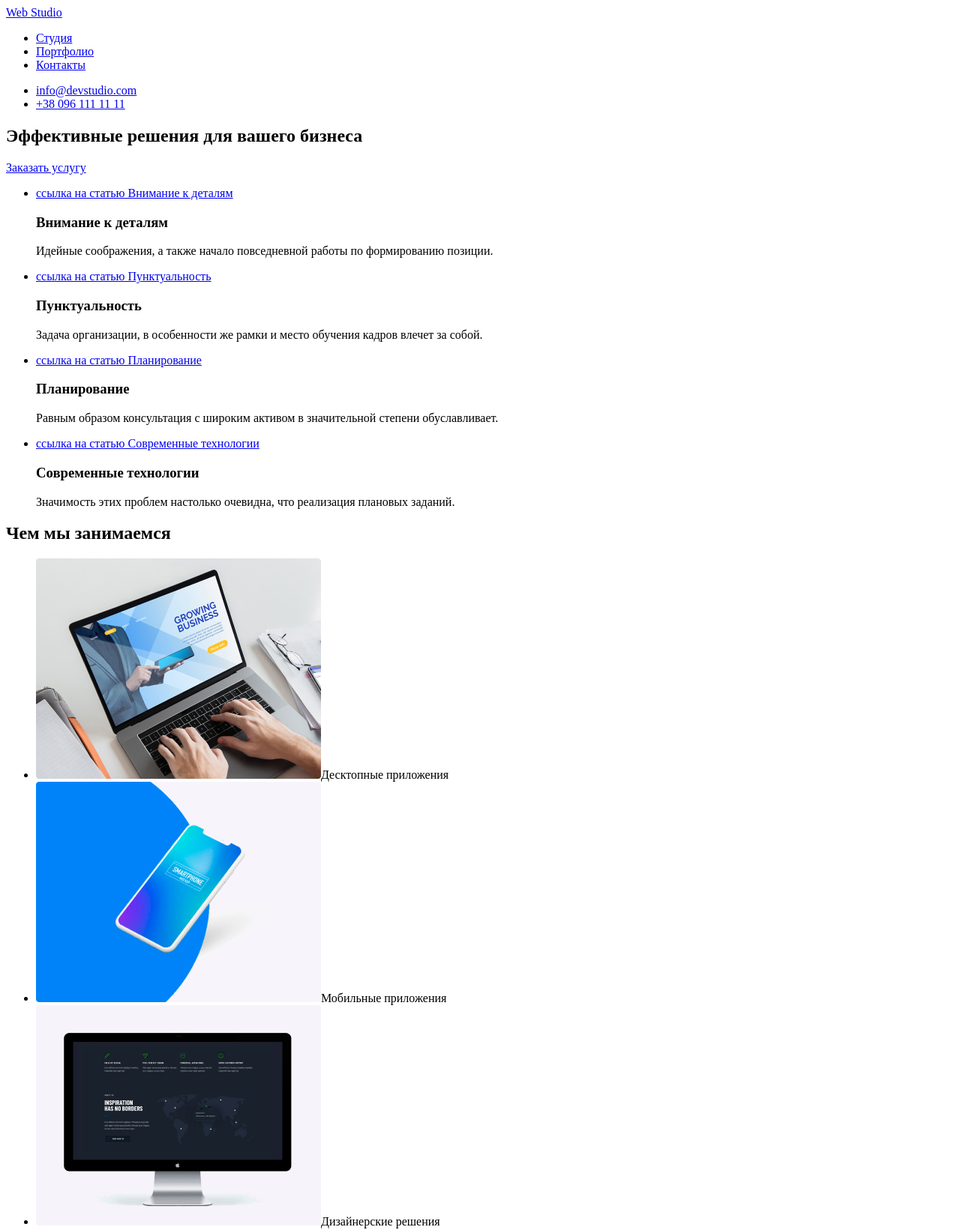
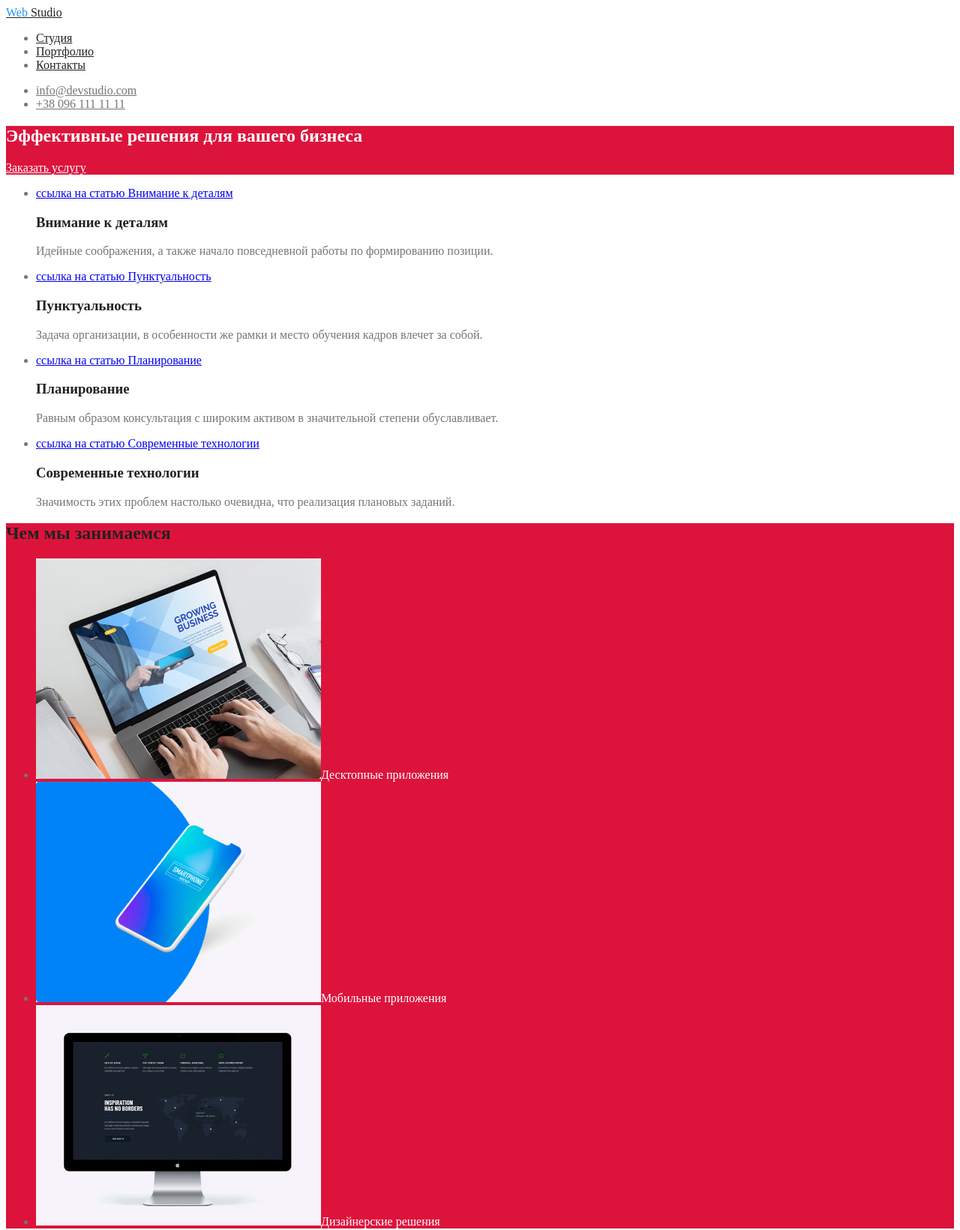
Before and after one commit to vbd4eva/-goit-markup-hw-02, a plain HTML site: page index.html in a window 1280 px wide. Shown: the top 1641 px of the page at 75% size. Drawn offline with Linux system fonts and the light colour scheme.

Commit message:
Добавляет классы в html и цвет текста в css

```diff
--- a/css/styles.css
+++ b/css/styles.css
@@ -16,9 +16,9 @@
 */
 
 /*   --color-accent: #2196F3;
-        1. буквы "Web" логотипа в Шапке
-        1.1 буквы "Web" логотипа в Футере
-        2. nav a:hover
+(+)        1. буквы "Web" логотипа в Шапке
+(+)        1.1 буквы "Web" логотипа в Футере
+(+)        2. nav a:hover, a:focus
         3. border-bottom для текушей страницы
         4. цвет фона для .button
         5. :hover инфографики секции "Особенности" - background-color
@@ -27,39 +27,37 @@
         7. :hover Логотипов компаний секции "Постоянные клиенты"
 */
 
-/*  #ffffff - white
-      1. basic background color
-      2. hero h1 color
-      3. .button{ color }
+/*  #ffffff - white (--color-white) (--color-background-primary)
+(+)   1. basic background color
+(+)      2. hero h1 color
+(+)      3. .button{ color }
       4. :hover инфографики секции "Особенности" - color
-      5. span{color} секции "Чем мы занимаемся"
+(+)      5. .activity-title{color} секции "Чем мы занимаемся"
       6. .team-card{background:color;}
-      7. Буквы "Studio" логотипа в Футере
-      8. Физический адресс в Футере
-      9. color "Призыва" в Футере
+(+)      7. Буквы "Studio" логотипа в Футере
+(+)     8. Физический адресс в Футере
+(+)      9. color "Призыва" в Футере
       10. Цвет иконок соц.сетей в Футере
 */
 
-/*  #212121 - black
-    1. Буквы "Studio" логотипа в Шапке
-    1.1 nav a {color} цвет ссылок навигации в шапке
-    2. h3{color} секции "Особенности"
-    3. h2{color} секции "Чем мы занимаемся"
-    4. h2,h3{color} секции "Наша команда"
-    5. h2{color} секции "Постоянные клиенты"
-
-
+/* (+)  #212121 - black --color-text-title:#212121;
+(+)  1. Буквы "Studio" логотипа в Шапке
+(+)  1.1 nav a {color} цвет ссылок навигации в шапке
+(+)  2. h3{color} секции "Особенности"
+(+)  3. h2{color} секции "Чем мы занимаемся"
+(+)  4. h2,h3{color} секции "Наша команда"
+(+)  5. h2{color} секции "Постоянные клиенты"
 */
 
-/*  #2F303A - black #2
-    1. Footer background-color
+/* (+) #2F303A - black #2
+(+)    1. Footer background-color
 */
 
-/*  #757575 - grey
-    1. .contacts {color} в Шапке
-    2. body {color}
-      2.1 текст екции "Особенности"
-      2.2 текст екции "Наша команда"
+/*(+)  #757575 - grey --color-text-primary
+(+)    1. .contacts {color} в Шапке
+(+) 2. body {color}
+      2.1 текст cекции "Особенности"
+      2.2 текст секции "Наша команда"
 */
 
 /*  #AFB1B8 - light grey
@@ -68,13 +66,13 @@
 
 */
 
-/*  #F5F4FA - light light grey
+/*  #F5F4FA - light light grey  --color-background-secondary: #F5F4FA;
     1. background-color инфографики секции "Особенности"
     2. background-color секции "Наша команда"
 */
 
 /*
-rgba(255, 255, 255, 0.6); - цвет текста <address> в футере
+(+) rgba(255, 255, 255, 0.6); - цвет текста <address> в футере
 
 rgba(255, 255, 255, 0.1)
     1. цвет фона :hover иконок соц сетей
@@ -87,3 +85,74 @@ rgba(47, 48, 58, 0.8);
     1. span{ background-color } секции "Чем мы занимаемся"
 
 */
+:root {
+  --color-accent: #2196f3;
+  --color-white: #ffffff;
+  --color-text-primary: #757575;
+  --color-text-title: #212121;
+  --color-background-primary: #ffffff;
+  --color-background-secondary: #f5f4fa;
+}
+
+/* Основные компоненты разметки */
+.page {
+  color: var(--color-text-primary);
+  background-color: var(--color-background-primary);
+}
+/* Заголовки */
+h2,
+h3 {
+  color: var(--color-text-title);
+}
+
+/* Логотип */
+.logo.white {
+  color: var(--color-white);
+}
+/* Кнопка */
+.btn {
+  color: var(--color-white);
+}
+/* Добавляет акцент */
+.accent-text,
+.accent-hover:hover,
+.accent-hover:focus {
+  color: var(--color-accent);
+}
+.white-text {
+  color: var(--color-white);
+}
+
+/* Шапка сайта */
+
+/* Навигация по страницам сайта */
+.nav-link {
+  color: var(--color-text-title);
+}
+
+/* Контакты в "Шапке" */
+.contacts-link {
+  color: var(--color-text-primary);
+}
+
+/* Герой */
+
+.hero-title {
+  color: var(--color-white);
+}
+
+/* Чем мы занимаемся */
+
+.activity-title {
+  color: var(--color-white);
+}
+
+/* Подвал */
+.page-footer {
+  background-color: #2f303a;
+}
+.footer-address {
+  color: rgba(255, 255, 255, 0.6);
+}
+
+.copyright { color:rgba(255, 255, 255, 0.4);}
--- a/index.html
+++ b/index.html
@@ -6,31 +6,41 @@
     <title>Домашняя работа №1</title>
     <link rel="stylesheet" href="./css/styles.css" />
   </head>
-  <body>
+  <body class="page">
     <!-- Шапка сайта -->
-    <header>
-      <nav>
-        <a href="#"><span>Web</span> Studio</a>
+    <header class="page-header">
+      <nav class="nav">
+        <a class="logo nav-link" href="#"
+          ><span class="accent-text">Web</span> Studio</a
+        >
 
         <ul>
-          <li><a href="#">Студия</a></li>
-          <li><a href="#">Портфолио</a></li>
-          <li><a href="#">Контакты</a></li>
+          <li><a class="current nav-link accent-hover" href="#">Студия</a></li>
+          <li><a class="nav-link accent-hover" href="#">Портфолио</a></li>
+          <li><a class="nav-link accent-hover" href="#">Контакты</a></li>
         </ul>
       </nav>
 
-      <ul>
-        <li><a href="mailto:info@devstudio.com">info@devstudio.com</a></li>
-        <li><a href="tel:+380961111111">+38 096 111 11 11</a></li>
+      <ul class="contacts">
+        <li>
+          <a class="contacts-link accent-hover" href="mailto:info@devstudio.com"
+            >info@devstudio.com</a
+          >
+        </li>
+        <li>
+          <a class="contacts-link accent-hover" href="tel:+380961111111"
+            >+38 096 111 11 11</a
+          >
+        </li>
       </ul>
     </header>
 
     <!-- Главное содержимое -->
     <main>
       <!-- Герой -->
-      <section>
-        <h1>Эффективные решения для вашего бизнеса</h1>
-        <a href="#">Заказать услугу</a>
+      <section class="page-hero" style="background-color: crimson;">
+        <h1 class="hero-title">Эффективные решения для вашего бизнеса</h1>
+        <a class="btn" href="#">Заказать услугу</a>
       </section>
 
       <!-- Особенности -->
@@ -80,7 +90,7 @@
       </section>
 
       <!-- Чем мы занимаемся -->
-      <section>
+      <section class="page-activity" style="background-color: crimson;">
         <h2>Чем мы занимаемся</h2>
         <ul>
           <li>
@@ -89,7 +99,7 @@
               alt="Ноутбук"
               width="380"
               height="294"
-            /><span>Десктопные приложения</span>
+            /><span class="activity-title">Десктопные приложения</span>
           </li>
           <li>
             <img
@@ -97,7 +107,7 @@
               alt="Смартфон"
               width="380"
               height="294"
-            /><span>Мобильные приложения</span>
+            /><span class="activity-title">Мобильные приложения</span>
           </li>
           <li>
             <img
@@ -105,13 +115,13 @@
               alt="Проэкт на большом экране"
               width="380"
               height="294"
-            /><span>Дизайнерские решения</span>
+            /><span class="activity-title">Дизайнерские решения</span>
           </li>
         </ul>
       </section>
 
       <!-- Наша команда -->
-      <section>
+      <section class="page-team">
         <h2>Наша команда</h2>
         <ul>
           <li lang="en">
@@ -272,20 +282,21 @@
     </main>
 
     <!-- Подвал -->
-    <footer>
+    <footer class="page-footer">
       <!-- Контактные данные -->
       <div>
-        <a href="#"><span>Web</span> Studio</a>
-
-        <address>
-          <span>г. Киев, пр-т Леси Украинки, 26</span>
+        <a class="logo white" href="#"
+          ><span class="accent-text">Web</span> Studio</a
+        >
+        <address class="footer-address">
+          <span class="white-text">г. Киев, пр-т Леси Украинки, 26</span>
           <span>info@example.com</span> <span>+38 099 111 11 11</span>
         </address>
       </div>
 
       <!-- Соц. сети -->
       <div>
-        <b>Присоединяйтесь</b>
+        <b class="white-text">Присоединяйтесь</b>
         <ul>
           <li>
             <a href="#" aria-label="Instagram">Instagram</a>
@@ -302,10 +313,10 @@
         </ul>
       </div>
       <!-- Форма подписки  -->
-      <div><b>Подписаться на рассылку</b></div>
+      <div><b class="white-text">Подпишитесь на рассылку</b></div>
 
       <!-- Копирайт -->
-      <p>2020 | Developed by GoIT Students</p>
+      <p class="copyright">2020 | Developed by GoIT Students</p>
     </footer>
   </body>
 </html>
```
